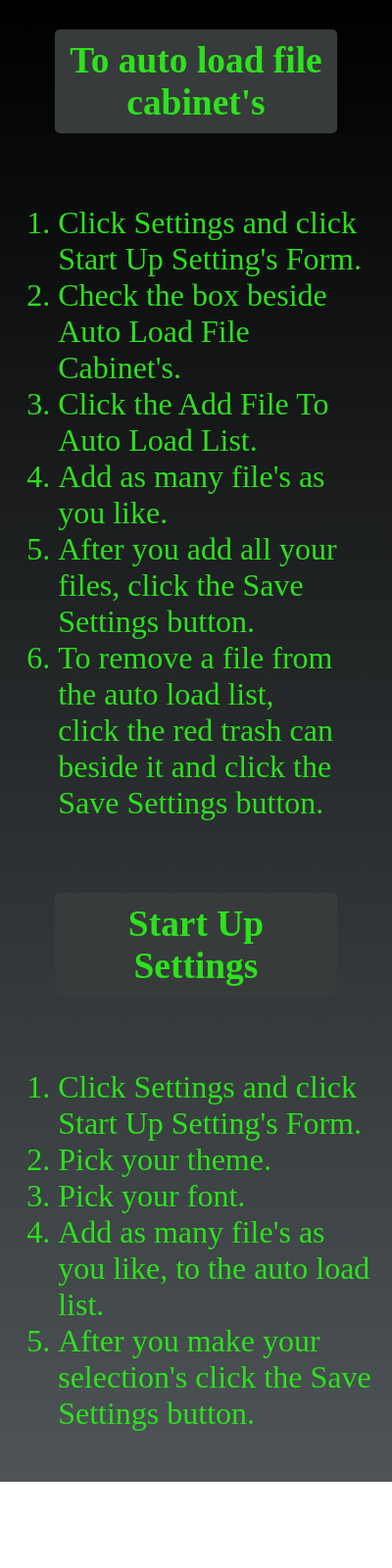
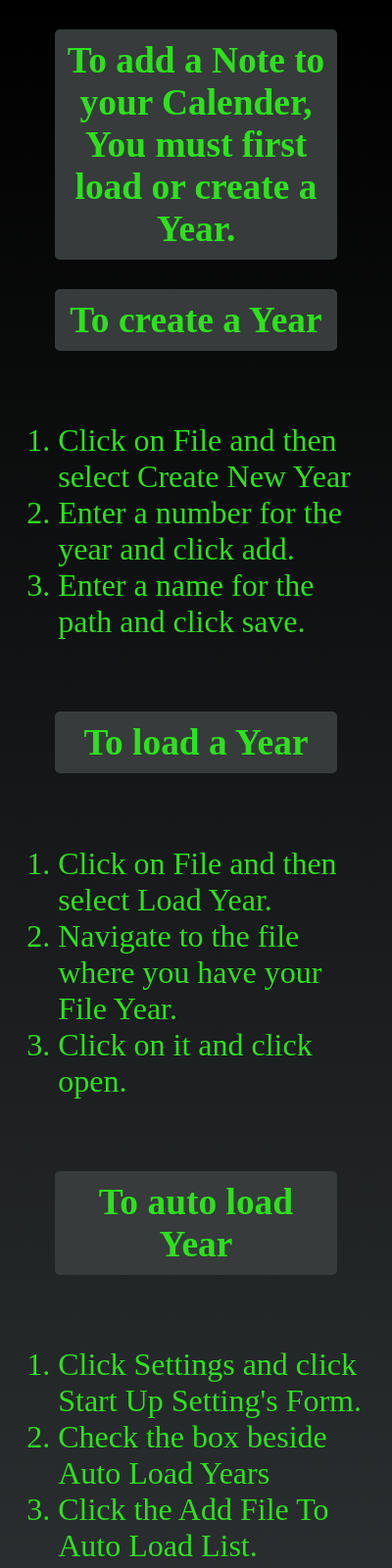
Before and after one commit to DEBXDEBX/weightTracker, an Electron app: page help.html in a window 400 px wide. Shown: the top 1600 px of the page at 98% size. Before the commit the page ends 1512 px from the top, so only its background shows below. Drawn offline with Linux system fonts and the light colour scheme.

```diff
--- a/help.html
+++ b/help.html
@@ -33,11 +33,35 @@
   </head>
   <body>
     <div class="container">
-      <h3>To auto load file cabinet's</h3>
+
+        <h3>
+            To add a Note to your Calender, You must first load or create a Year.
+          </h3>
+
+          <h3>To create a Year</h3>
+          <div class="Flex">
+            <ol>
+              <li>Click on File and then select Create New Year</li>
+              <li>Enter a number for the year and click add.</li>
+              <li>Enter a name for the path and click save.</li>
+            </ol>
+          </div>
+
+          <h3>To load a Year</h3>
+
+          <div class="Flex">
+            <ol>
+              <li>Click on File and then select Load Year.</li>
+              <li>Navigate to the file where you have your File Year.</li>
+              <li>Click on it and click open.</li>
+            </ol>
+          </div>
+
+        <h3>To auto load Year</h3>
         <div class="Flex">
           <ol>
             <li>Click Settings and click Start Up Setting's Form.</li>
-          <li>Check the box beside Auto Load File Cabinet's.</li>
+            <li>Check the box beside Auto Load Years</li>
             <li>Click the Add File To Auto Load List.</li>
             <li>Add as many file's as you like.</li>
             <li>After you add all your files, click the Save Settings button.</li>
@@ -48,18 +72,28 @@
             </li>
           </ol>
         </div>
+
         <h3>Start Up Settings</h3>
         <div class="Flex">
           <ol>
             <li>Click Settings and click Start Up Setting's Form.</li>
-          <li>Pick your theme.</li>
-          <li>Pick your font.</li>
             <li>Add as many file's as you like, to the auto load list.</li>
             <li>
               After you make your selection's click the Save Settings button.
             </li>
           </ol>
         </div>
+        <div>
+
+            <h3>Factory Reset</h3>
+            <div class="Flex">
+              <ol>
+                <li>Click Settings and click Start Up Setting's Form.</li>
+                <li>Click Factory reset</li>
+                <li>This will set setting's back to default values</li>
+              </ol>
+            </div>
+
     </div>
   </body>
 </html>
--- a/index.js
+++ b/index.js
@@ -100,7 +100,7 @@
   });
   averageWindow.setMenu(null);
   averageWindow.loadURL(`file://${__dirname}/average.html`);
-  averageWindow.maximize();
+  // averageWindow.maximize();
   // the following is for garbage collection
   averageWindow.on("closed", () => {
     averageWindow = null;
```
Also changed, not shown: assets/css/style.css (+3 -4 lines), average.html (+2 -2 lines). Lines whose indentation alone changed are shown as unchanged.
